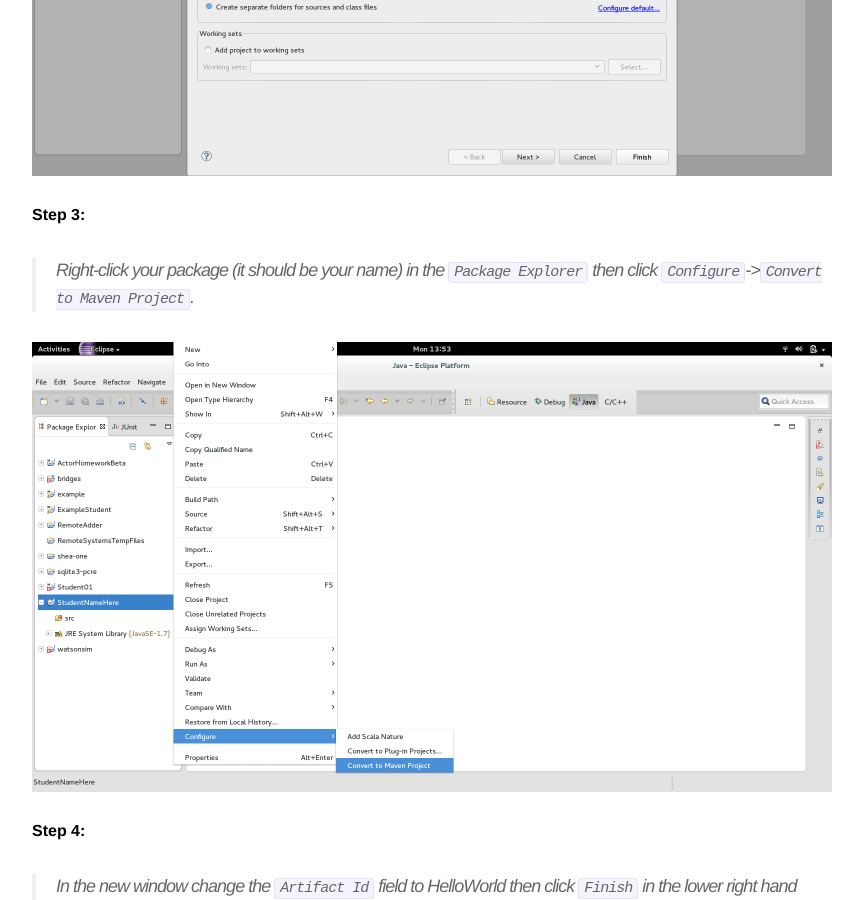
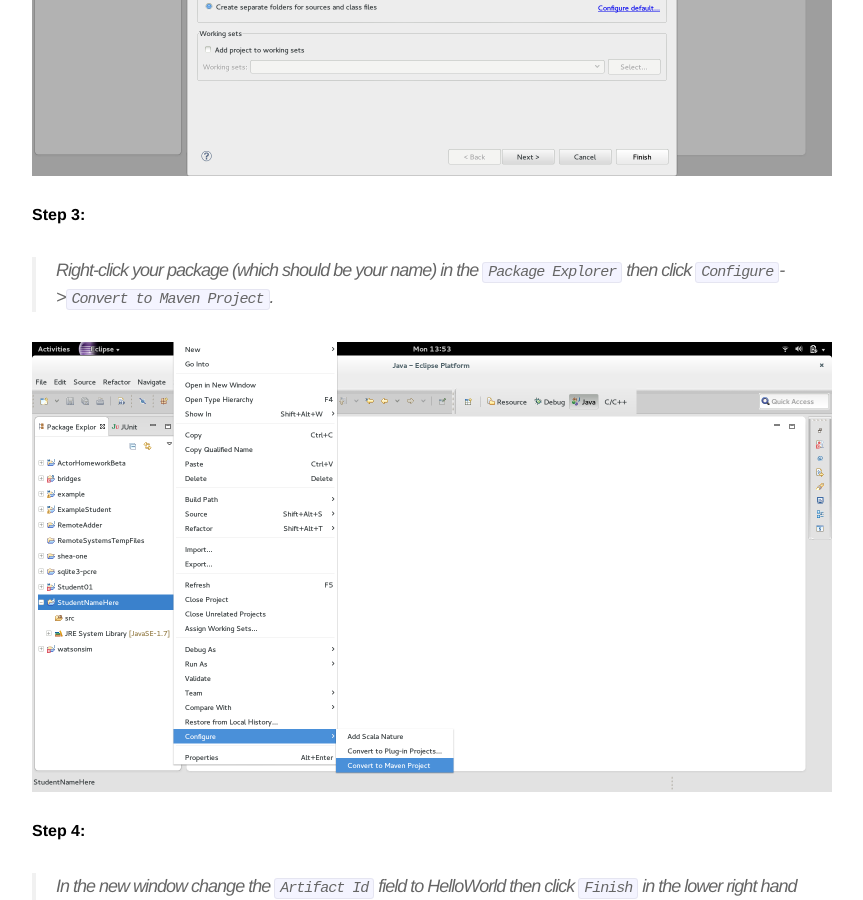
Before and after one commit to Dismembered/Dismembered.github.io, a Jekyll site: the page built from _posts/2014-06-23-HelloWorld-Tutorial_part1.markdown, in a window 1280 px wide and 900 px high, scrolled down 1424 px. Shown: the whole window, without its empty margins (208-1071 px from the left). Built offline with Jekyll 4.4.1, drawn with Linux system fonts in a browser that asks for light colours.

Commit message:
Update 2014-06-23-HelloWorld-Tutorial_part1.markdown

```diff
--- a/_posts/2014-06-23-HelloWorld-Tutorial_part1.markdown
+++ b/_posts/2014-06-23-HelloWorld-Tutorial_part1.markdown
@@ -26,7 +26,7 @@ Go to the Bridges website found [here](http://bridges.cs.uncc.edu/login) and cre
 
 **Step 3:**
 
-> Right-click your package (it should be your name) in the `Package Explorer` then click `Configure`->`Convert to Maven Project`.
+> Right-click your package (which should be your name) in the `Package Explorer` then click `Configure`->`Convert to Maven Project`.
 
 ![drawing](/images/screenshot_2.png)
 
```
